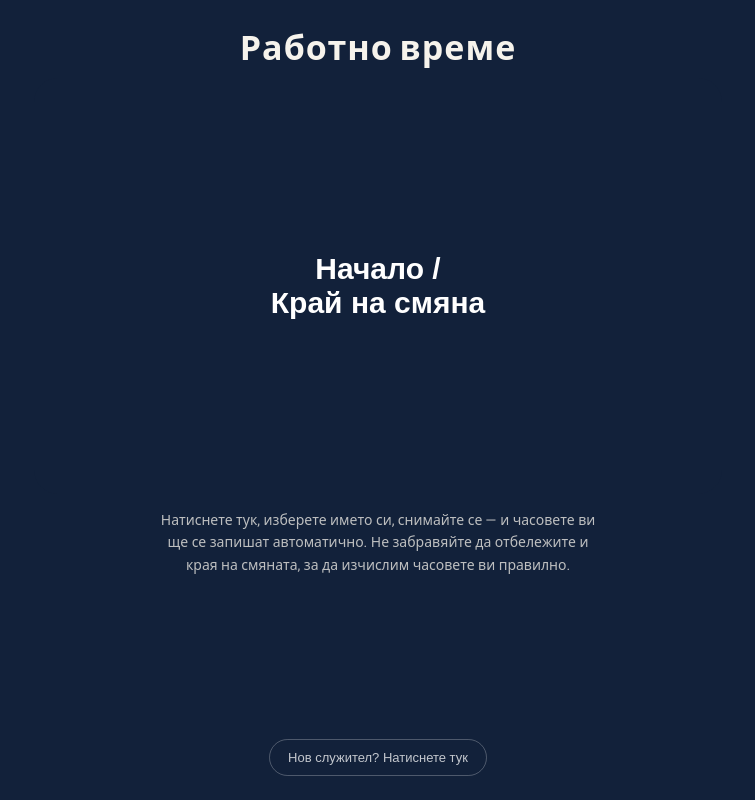
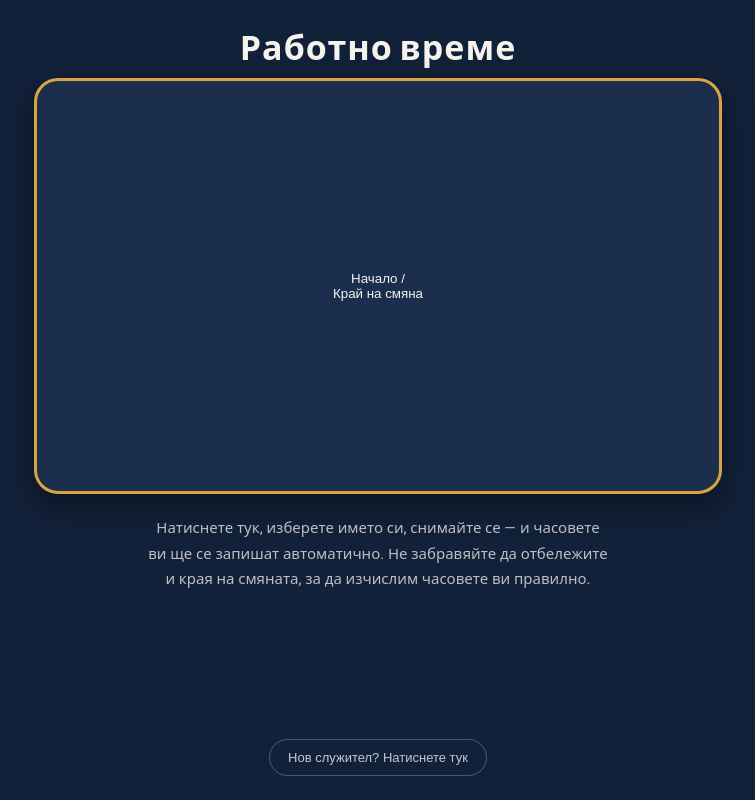
Before and after one commit to shlomod770/attendance-app1, a plain HTML site: page kiosk.html in a window 1280 px wide. Shown: the whole page, without its empty margins (262-1017 px from the left). Drawn offline with Linux system fonts and the light colour scheme.

Commit message:
Update kiosk.html

```diff
--- a/kiosk.html
+++ b/kiosk.html
@@ -22,11 +22,13 @@
   .kiosk-primary-btn{
     display:flex; flex-direction:column; align-items:center; justify-content:center;
     width:100%; aspect-ratio:1.15; max-height:52vh;
-    background:var(--ink); color:#fff; border:none; border-radius:24px;
-    font-size:30px; font-weight:800; text-align:center; cursor:pointer;
+    background:var(--ink-2); color:var(--paper); border:3px solid var(--brass); border-radius:24px;
+    cursor:pointer; box-shadow:0 12px 32px rgba(0,0,0,.45);
   }
-  .kiosk-primary-btn:active{ background:var(--ink-2); }
-  .kiosk-caption{ color:var(--paper); opacity:.75; text-align:center; font-size:14px; margin-top:16px; line-height:1.6; max-width:440px; margin-left:auto; margin-right:auto; }
+  .kiosk-primary-btn:active{ background:#233355; }
+  .kiosk-primary-btn .lbl{ font-family:'Bebas Neue',sans-serif; font-size:44px; letter-spacing:.05em; line-height:1.15; }
+  .kiosk-primary-btn .sub{ font-family:'IBM Plex Mono',monospace; font-size:15px; color:var(--brass); margin-top:10px; letter-spacing:.03em; }
+  .kiosk-caption{ color:var(--paper); opacity:.75; text-align:center; font-size:15px; margin-top:22px; line-height:1.7; max-width:460px; margin-left:auto; margin-right:auto; }
   .kiosk-footer-bar{
     margin-top:auto; padding-top:24px; text-align:center;
   }
@@ -57,6 +59,6 @@
 <script src="https://www.gstatic.com/firebasejs/10.12.0/firebase-app-compat.js"></script>
 <script src="https://www.gstatic.com/firebasejs/10.12.0/firebase-firestore-compat.js"></script>
 <script src="firebase-config.js"></script>
-<script src="app-kiosk.js?v=5"></script>
+<script src="app-kiosk.js?v=6"></script>
 </body>
 </html>
```
